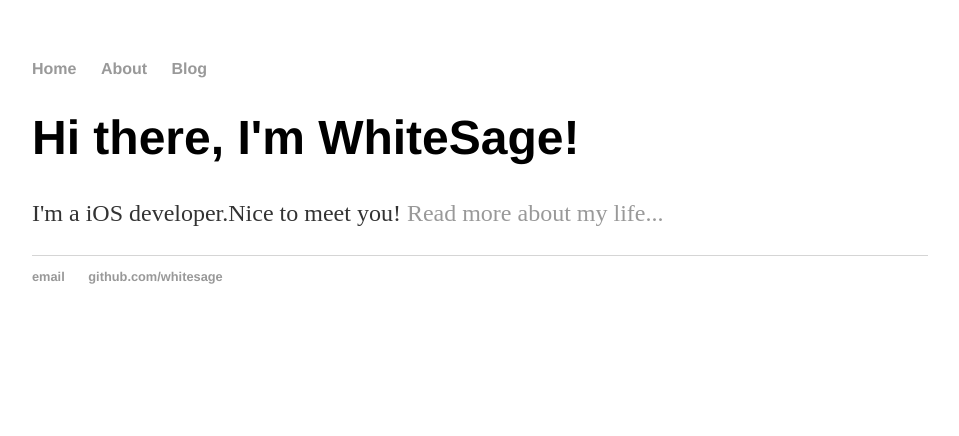
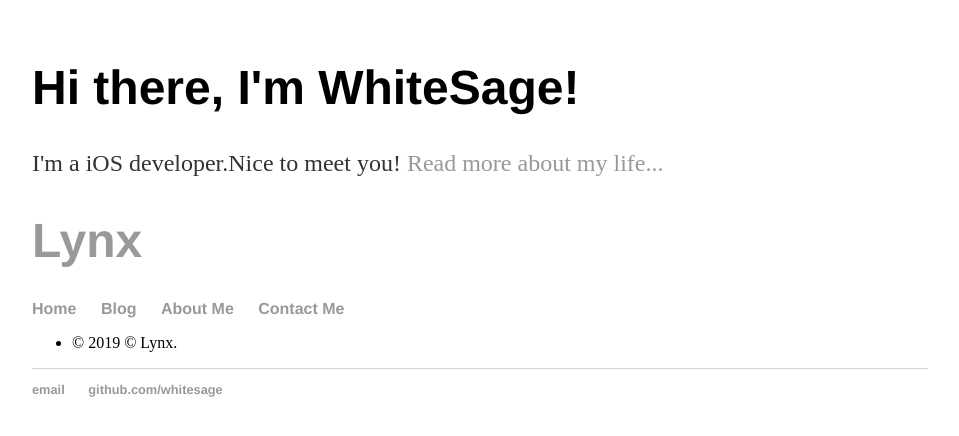
Before and after one commit to binhaozeng/binhaozeng.github.io, a Jekyll site: the page built from index.html, in a window 1280 px wide. Shown: the top 436 px of the page, without its empty margins (160-1119 px from the left). Built offline with Jekyll 4.4.1, drawn with Linux system fonts in a browser that asks for light colours.

Commit message:
Update default.html

```diff
--- a/_layouts/default.html
+++ b/_layouts/default.html
@@ -6,18 +6,36 @@
 			<link rel="stylesheet" type="text/css" href="/css/main.css">
 		</head>
 		<body>
-			<nav>
-	    		<ul>
-	        		<li><a href="/">Home</a></li>
-		        	<li><a href="/about">About</a></li>
-	        		<li><a href="/blog">Blog</a></li>
-	    		</ul>
-			</nav>
+
 			<div class="container">
 
 			{{ content }}
 
 			</div><!-- /.container -->
+
+		<!-- Sidebar -->
+			<div id="sidebar">
+
+				<!-- Logo -->
+					<h1 id="logo"><a href="#">Lynx</a></h1>
+
+				<!-- Nav -->
+					<nav id="nav">
+						<ul>
+							<li class="current"><a href="/">Home</a></li>
+							<li><a href="/blog">Blog</a></li>
+							<li><a href="/about">About Me</a></li>
+							<li><a href="mailto:blacklightsage@gmail.com">Contact Me</a></li>
+						</ul>
+					</nav>
+
+				<!-- Copyright -->
+					<ul id="copyright">
+						<li>&copy; 2019 © Lynx.</li>
+					</ul>
+
+			</div>
+
 			<footer>
 	    		<ul>
 	        		<li><a href="mailto:blacklightsage@gmail.com">email</a></li>
```
